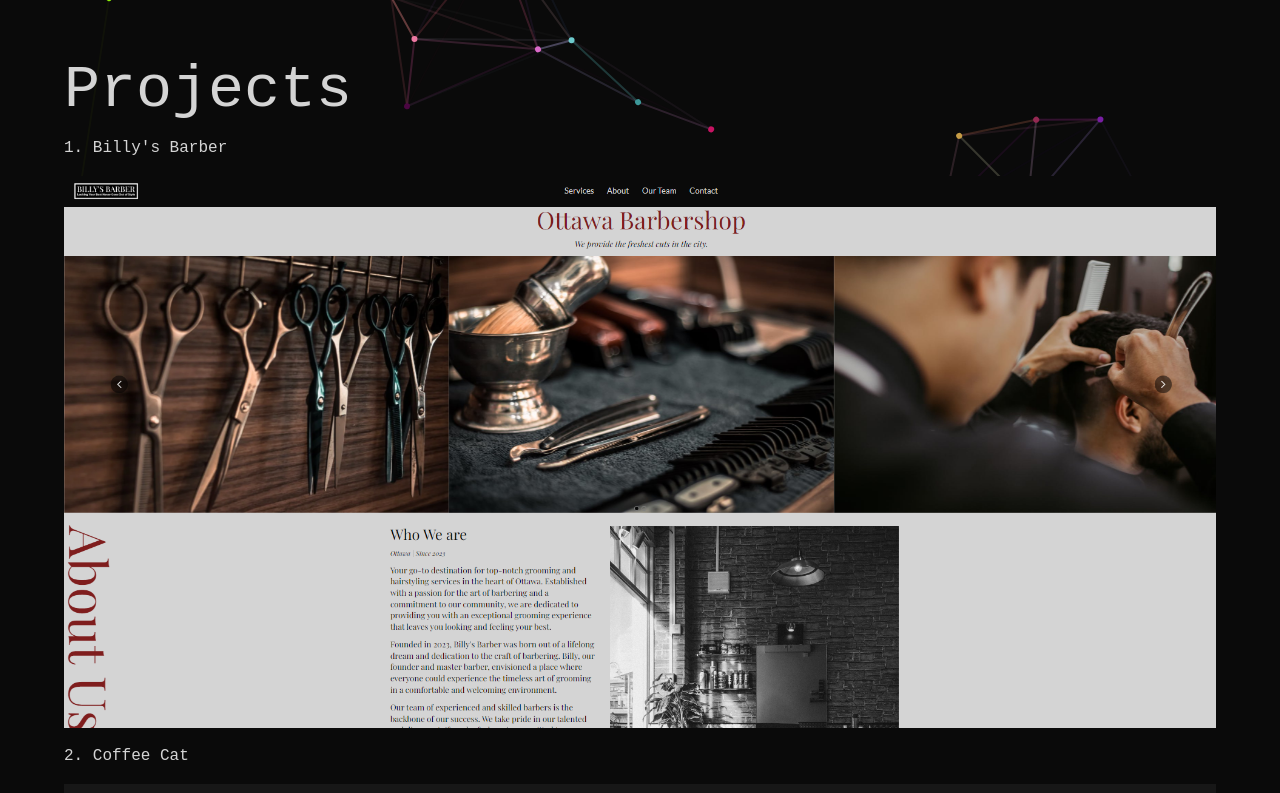
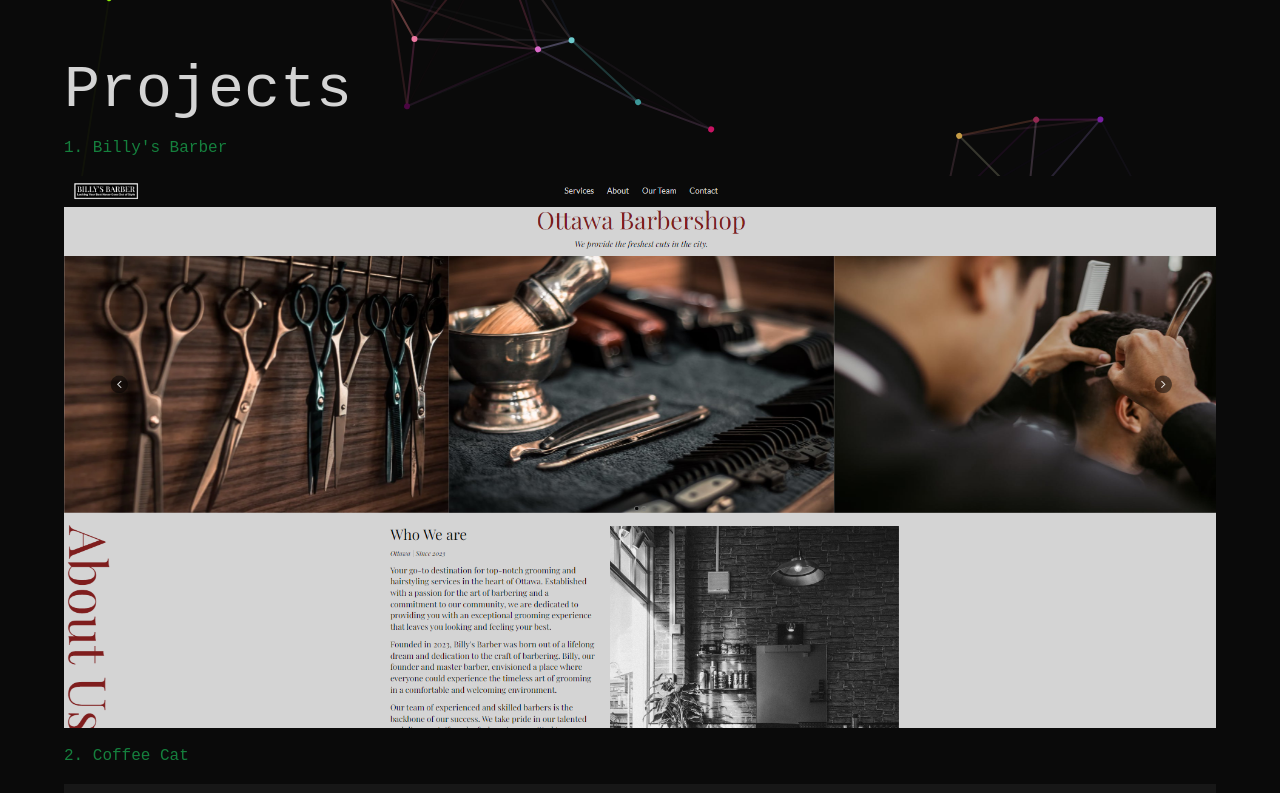
Before and after one commit to joayo13/portfolio, a React (Create React App) app: page / in a window 1280 px wide. Shown: the part 500-1293 px from the top of the page. Built offline with nearby package versions, Linux system fonts and the light colour scheme.

Commit message:
added green selection values

```diff
--- a/src/Home.js
+++ b/src/Home.js
@@ -39,9 +39,9 @@ function Home() {
             <section style={loadedName ? {animation: 'fade-in 0.5s forwards 300ms'} : null} className='max-w-6xl opacity-0 mx-auto py-10 mono z-20 relative'>
             <h1 className='text-6xl py-4'>Projects</h1>
             <ul className='flex flex-col gap-4'>
-              <h2>1. Billy's Barber</h2>
+              <h2 className='text-green-700'>1. Billy's Barber</h2>
               <img src={billysbarber}></img>
-              <h2>2. Coffee Cat</h2>
+              <h2 className='text-green-700'>2. Coffee Cat</h2>
               <img src={coffeecat}></img>
             </ul>
             </section>
--- a/src/index.css
+++ b/src/index.css
@@ -2,7 +2,10 @@
 @tailwind components;
 @tailwind utilities;
 @import url('https://fonts.googleapis.com/css2?family=B612+Mono:ital,wght@0,400;0,700;1,400&family=Playfair+Display&display=swap');
-
+::selection {
+    background-color: #15803d;
+    color:white;
+}
 .mono {
     font-family: 'B612 Mono', monospace;
 }
```
